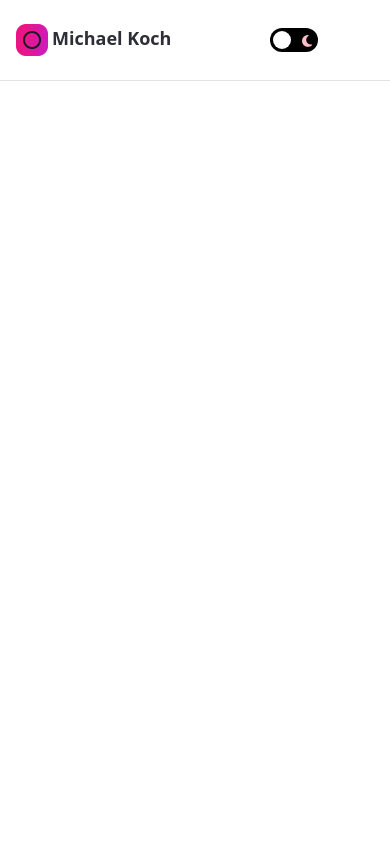
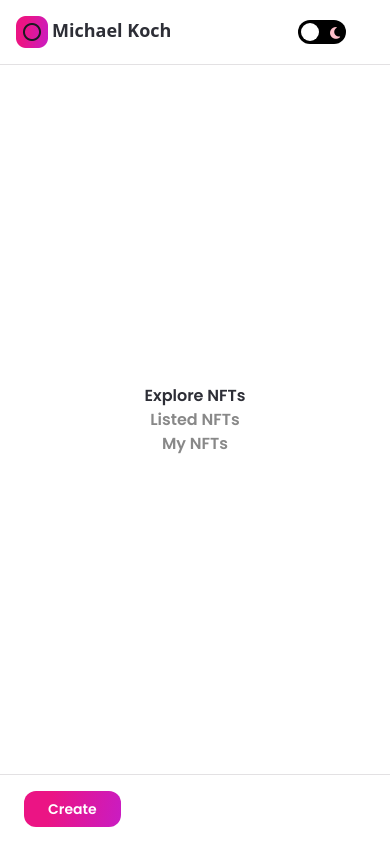
Before and after one commit to mikekochh/NFT_Marketplace, a Next.js app: page /created-nfts in a window 390 px wide. Both pictures are taken after a click on the picture 361 px from the left and 32 px from the top of the page. Built offline with nearby package versions, Linux system fonts and the light colour scheme.

Commit message:
Final touches on nav bar

```diff
--- a/components/Navbar.jsx
+++ b/components/Navbar.jsx
@@ -92,7 +92,18 @@ const Navbar = () => {
       </div>
 
       <div className="hidden md:flex ml-2">
-        {isOpen ? (<Image src={images.cross} />)
+        {isOpen ? (
+          <Image
+            src={images.cross}
+            objectFit="contain"
+            width={20}
+            height={20}
+            alt="menu"
+            onClick={() => setIsOpen(false)}
+            className={theme === 'light' && 'filter invert'}
+
+          />
+        )
           : (
             <Image
               src={images.menu}
@@ -102,8 +113,20 @@ const Navbar = () => {
               alt="menu"
               onClick={() => setIsOpen(true)}
               className={theme === 'light' && 'filter invert'}
+              // filter invert is inverting the colors on the symbol
             />
           )}
+
+        {isOpen && (
+        <div className="fixed inset-0 top-65 dark:bg-nft-dark bg-white z-10 nav-h flex justify-between flex-col">
+          <div className="flex-1 p-4">
+            <MenuItems active={active} setActive={setActive} isMobile />
+          </div>
+          <div className="p-4 border-t dark:border-nft-black-1 border-nft-gray-1">
+            <ButtonGroup setActive={setActive} router={router} />
+          </div>
+        </div>
+        )}
       </div>
     </nav>
   );
```
